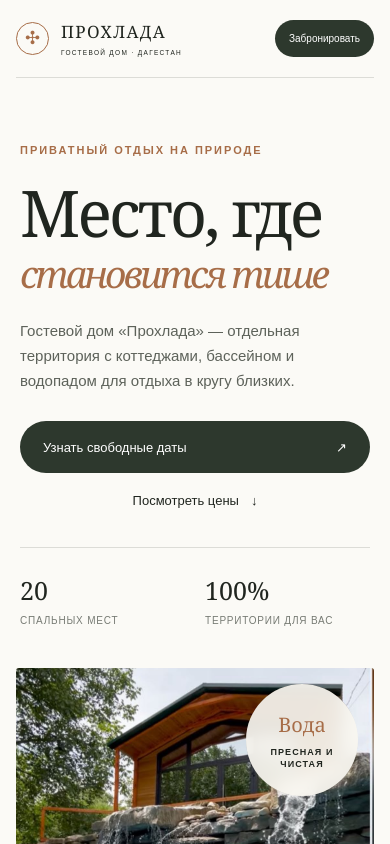
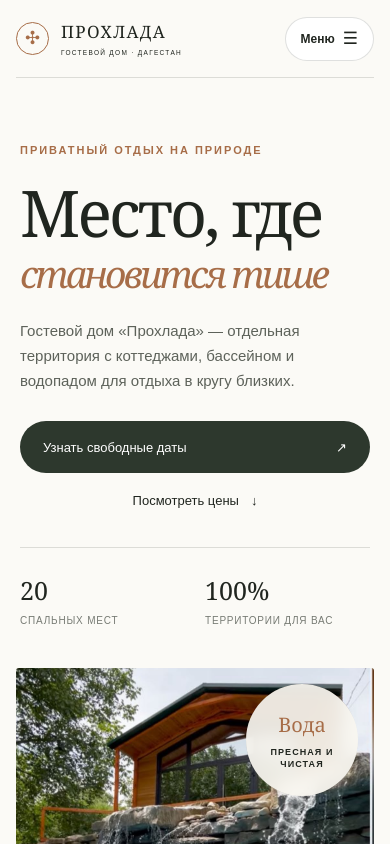
Before and after one commit to razvitie5910-debug/prohlada-dagestan, a Next.js app: page / in a window 390 px wide. Shown: the top 844 px of the page. Built offline with nearby package versions, Linux system fonts and the light colour scheme.

Commit message:
Добавить мобильное меню в шапку

```diff
--- a/app/globals.css
+++ b/app/globals.css
@@ -118,6 +118,75 @@ footer > a:hover {
 .header-cta:hover,
 .button:hover {
   transform: translateY(-2px);
+}
+
+.mobile-menu {
+  display: none;
+  position: relative;
+}
+
+.mobile-menu summary {
+  min-width: 48px;
+  height: 44px;
+  padding: 0 15px;
+  display: flex;
+  align-items: center;
+  justify-content: center;
+  gap: 8px;
+  border: 1px solid var(--line);
+  border-radius: 999px;
+  background: white;
+  cursor: pointer;
+  font-size: 12px;
+  font-weight: 700;
+  list-style: none;
+}
+
+.mobile-menu summary::-webkit-details-marker {
+  display: none;
+}
+
+.mobile-menu summary::after {
+  content: "☰";
+  font-size: 17px;
+  font-weight: 400;
+}
+
+.mobile-menu[open] summary::after {
+  content: "×";
+  font-size: 24px;
+}
+
+.mobile-menu-panel {
+  width: 245px;
+  padding: 10px;
+  position: absolute;
+  z-index: 30;
+  top: 56px;
+  right: 0;
+  display: grid;
+  gap: 4px;
+  border: 1px solid var(--line);
+  border-radius: 18px;
+  background: rgba(251, 250, 246, 0.99);
+  box-shadow: 0 22px 55px rgba(32, 37, 31, 0.18);
+}
+
+.mobile-menu-panel a {
+  padding: 14px 15px;
+  border-radius: 12px;
+  font-size: 14px;
+}
+
+.mobile-menu-panel a:hover {
+  background: var(--cream);
+}
+
+.mobile-menu-panel .mobile-booking {
+  margin-top: 4px;
+  background: var(--green);
+  color: white;
+  font-weight: 700;
 }
 
 .hero {
@@ -695,6 +764,10 @@ footer > a {
     display: none;
   }
 
+  .mobile-menu {
+    display: block;
+  }
+
   .hero {
     min-height: auto;
     grid-template-columns: 1fr 1fr;
@@ -760,8 +833,7 @@ footer > a {
   }
 
   .header-cta {
-    padding: 11px 14px;
-    font-size: 10px;
+    display: none;
   }
 
   .hero {
--- a/app/page.tsx
+++ b/app/page.tsx
@@ -74,6 +74,18 @@ export default function Home() {
           <a href="#prices">Цены</a>
           <a href="#contacts">Контакты</a>
         </nav>
+
+        <details className="mobile-menu">
+          <summary aria-label="Открыть меню">Меню</summary>
+          <div className="mobile-menu-panel">
+            <a href="#about">О месте</a>
+            <a href="#amenities">Удобства</a>
+            <a href="#calendar">Свободные даты</a>
+            <a href="#prices">Цены</a>
+            <a href="#contacts">Контакты</a>
+            <a className="mobile-booking" href="#calendar">Забронировать</a>
+          </div>
+        </details>
 
         <a className="header-cta" href={phoneUrl}>
           Забронировать
--- a/outputs/prohlada-preview.html
+++ b/outputs/prohlada-preview.html
@@ -10,6 +10,7 @@
     a{color:inherit;text-decoration:none}.serif,h1,h2,h3{font-family:Georgia,"Times New Roman",serif;font-weight:400}.wrap{width:min(1320px,calc(100% - 64px));margin:auto}
     header{height:92px;display:flex;align-items:center;justify-content:space-between;border-bottom:1px solid var(--line)}.brand{display:flex;align-items:center;gap:12px}.mark{width:38px;height:38px;display:grid;place-items:center;border:1px solid var(--copper);border-radius:50%;color:var(--copper);font-size:22px}.brand strong,.brand small{display:block}.brand strong{font:400 21px Georgia,serif;letter-spacing:.08em}.brand small{margin-top:3px;font-size:8px;letter-spacing:.2em}
     nav{display:flex;gap:34px;font-size:13px}.pill{padding:14px 22px;border-radius:999px;background:var(--green);color:#fff;font-size:12px}.hero{width:min(1440px,calc(100% - 64px));min-height:690px;margin:30px auto 0;display:grid;grid-template-columns:.83fr 1.17fr;gap:30px}.hero-copy{padding:70px 5vw 30px 2vw;display:flex;flex-direction:column;align-items:flex-start}.eyebrow{margin:0 0 24px;color:var(--copper);font-size:11px;font-weight:700;letter-spacing:.18em;text-transform:uppercase}
+    .mobile-menu{display:none;position:relative}.mobile-menu summary{min-width:48px;height:44px;padding:0 15px;display:flex;align-items:center;justify-content:center;gap:8px;border:1px solid rgba(45,56,45,.16);border-radius:999px;background:#fff;cursor:pointer;font-size:12px;font-weight:700;list-style:none}.mobile-menu summary::-webkit-details-marker{display:none}.mobile-menu summary:after{content:"☰";font-size:17px;font-weight:400}.mobile-menu[open] summary:after{content:"×";font-size:24px}.mobile-menu-panel{width:245px;padding:10px;position:absolute;z-index:30;top:56px;right:0;display:grid;gap:4px;border:1px solid rgba(45,56,45,.12);border-radius:18px;background:rgba(251,250,246,.99);box-shadow:0 22px 55px rgba(32,37,31,.18)}.mobile-menu-panel a{padding:14px 15px;border-radius:12px;font-size:14px}.mobile-menu-panel a:hover{background:#f0ece3}.mobile-menu-panel .mobile-booking{margin-top:4px;background:var(--green);color:#fff;font-weight:700}
     h1{margin:0;max-width:650px;font-size:clamp(62px,6.2vw,108px);line-height:.91;letter-spacing:-.055em}h1 em{display:block;margin-top:16px;color:var(--copper);font-size:.58em;font-weight:400}.lead{max-width:530px;margin:38px 0 0;color:#5d625a;font-size:17px;line-height:1.65}.actions{margin-top:38px;display:flex;align-items:center;gap:28px}.button{min-height:52px;padding:0 23px;display:inline-flex;align-items:center;justify-content:center;gap:26px;border-radius:999px;font-size:13px;background:var(--green);color:#fff}
     .facts{width:100%;margin-top:auto;padding-top:40px;display:grid;grid-template-columns:repeat(3,1fr);gap:20px;border-top:1px solid var(--line)}.facts strong,.facts span{display:block}.facts strong{font:400 25px Georgia,serif}.facts span{margin-top:4px;color:#777b74;font-size:10px;letter-spacing:.08em;text-transform:uppercase}.hero-photo{position:relative;min-height:650px;overflow:hidden;border-radius:4px 4px 4px 110px;background:#ddd}.hero-photo img{width:100%;height:100%;object-fit:cover}.hero-photo:after{content:"";position:absolute;inset:0;background:linear-gradient(180deg,transparent 55%,rgba(9,14,10,.45))}.caption{position:absolute;z-index:2;bottom:30px;left:38px;color:#fff}.caption span,.caption strong{display:block}.caption span{font-size:10px;letter-spacing:.14em;text-transform:uppercase}.caption strong{font:400 30px Georgia,serif}
     section{padding:120px 0}.intro-grid,.heading{display:grid;grid-template-columns:1.12fr .88fr;gap:10vw}.intro h2,.heading h2,.feature h2,.booking h2{margin:0;font-size:clamp(44px,5vw,76px);line-height:1.02;letter-spacing:-.045em}.copy{align-self:end;color:#656a62;line-height:1.75}.values{margin-top:80px;padding-top:36px;display:grid;grid-template-columns:repeat(4,1fr);gap:36px;border-top:1px solid var(--line)}.values b{display:block;margin:18px 0 10px;font:400 21px Georgia,serif}.values i{color:var(--copper);font:normal 30px Georgia,serif}.values p{margin:0;color:#747970;font-size:12px;line-height:1.55}
@@ -26,7 +27,8 @@
     .cards{gap:16px;border:0}.card{min-height:260px;padding:30px;border:0;border-radius:22px;position:relative;overflow:hidden;background:linear-gradient(145deg,#fffdf8,#f2eee5);box-shadow:0 18px 42px rgba(45,56,45,.08);transition:transform .25s ease,box-shadow .25s ease}.card:after{content:"";width:150px;height:150px;position:absolute;right:-55px;top:-65px;border-radius:50%;background:rgba(167,109,72,.09)}.card:nth-child(2),.card:nth-child(5){background:linear-gradient(145deg,#eaf2e9,#dbe7da)}.card:nth-child(3),.card:nth-child(4){background:linear-gradient(145deg,#f6ece1,#ead8c6)}.card:nth-child(6){background:linear-gradient(145deg,#39483a,#263228);color:#fff}.card:hover{transform:translateY(-5px);box-shadow:0 26px 54px rgba(45,56,45,.13)}.card>span{width:42px;height:42px;display:grid;place-items:center;border-radius:50%;background:rgba(255,255,255,.68);color:var(--copper);font-weight:700}.card h3{font-size:29px;font-weight:700}.card p{max-width:290px;font-size:14px}.card:nth-child(6) p{color:rgba(255,255,255,.72)}
     .prices{gap:18px}.price,.capacity{min-height:450px;padding:38px;border:0;border-radius:24px;position:relative;overflow:hidden;box-shadow:0 20px 48px rgba(45,56,45,.10)}.price{background:linear-gradient(145deg,#fffdf9,#f3eee5)}.price:nth-child(2){background:linear-gradient(145deg,#f5ecdf,#e9dccb)}.price:before,.capacity:before{content:"";height:6px;position:absolute;inset:0 0 auto;background:var(--copper)}.price h3,.capacity h3{font-weight:700}.note{color:#4f584f;font-size:13px;font-weight:700}.price>.rule+p{font-size:15px;font-weight:700;line-height:1.5}.price a{margin-top:auto;padding:17px 18px;border-radius:14px;background:var(--green);color:#fff;font-weight:700}.capacity{background:radial-gradient(circle at 90% 8%,rgba(214,170,131,.22),transparent 32%),linear-gradient(145deg,#39483a,#263228)}.capacity strong{font-weight:700}.capacity p{font-size:14px}
     .feature{width:min(1320px,calc(100% - 64px));min-height:640px;margin:0 auto 120px;grid-template-columns:1fr 1fr;border-radius:28px;overflow:hidden;box-shadow:0 28px 70px rgba(45,56,45,.16)}.feature-photo{min-height:640px;background:#202a22 url("../public/prohlada-cottage.png") center/contain no-repeat}.feature-copy{padding:70px 64px;align-self:center}.feature h2{max-width:520px;font-size:clamp(48px,4vw,66px);line-height:1.02}.feature-copy>p:not(.eyebrow){max-width:520px}.feature ul{max-width:520px}
-    @media(max-width:800px){.wrap,.hero,.booking{width:calc(100% - 32px)}header{height:78px}header.wrap{width:100%;padding:0 16px}nav{display:none}.pill{padding:11px 14px}.hero{display:flex;flex-direction:column;padding:12px;border-radius:0 0 26px 26px}.hero-copy{padding:42px 10px 10px}h1{font-size:clamp(52px,15.5vw,76px)}.hero h1 em{font-size:.68em}.actions{width:100%;flex-direction:column;align-items:stretch}.button{width:100%;justify-content:space-between}.facts{margin-top:35px;grid-template-columns:1fr;gap:8px}.facts>div{min-height:72px;flex-direction:row;align-items:center;justify-content:space-between}.facts span{max-width:135px;margin:0;text-align:right}.hero-photo{min-height:510px;border-radius:20px 20px 20px 52px}.intro-grid,.heading,.feature,.booking{grid-template-columns:1fr}.values{grid-template-columns:1fr;gap:14px}.values>div{min-height:190px}.cards{grid-template-columns:1fr}.feature{display:flex;flex-direction:column}.feature-photo{min-height:470px;background:linear-gradient(180deg,transparent 72%,var(--green)),url("../public/prohlada-cottage.png") 54% 72%/auto 112% no-repeat}.feature-copy{padding:50px 24px 75px}.prices{grid-template-columns:1fr}.price,.capacity{min-height:410px}.booking{padding:55px 24px;gap:40px}footer{min-height:200px;flex-direction:column;align-items:flex-start;justify-content:center}}
+    @media(max-width:1080px){header>nav{display:none}.mobile-menu{display:block}}
+    @media(max-width:800px){.wrap,.hero,.booking{width:calc(100% - 32px)}header{height:78px}header.wrap{width:100%;padding:0 16px}.pill{display:none}.hero{display:flex;flex-direction:column;padding:12px;border-radius:0 0 26px 26px}.hero-copy{padding:42px 10px 10px}h1{font-size:clamp(52px,15.5vw,76px)}.hero h1 em{font-size:.68em}.actions{width:100%;flex-direction:column;align-items:stretch}.button{width:100%;justify-content:space-between}.facts{margin-top:35px;grid-template-columns:1fr;gap:8px}.facts>div{min-height:72px;flex-direction:row;align-items:center;justify-content:space-between}.facts span{max-width:135px;margin:0;text-align:right}.hero-photo{min-height:510px;border-radius:20px 20px 20px 52px}.intro-grid,.heading,.feature,.booking{grid-template-columns:1fr}.values{grid-template-columns:1fr;gap:14px}.values>div{min-height:190px}.cards{grid-template-columns:1fr}.feature{display:flex;flex-direction:column}.feature-photo{min-height:470px;background:linear-gradient(180deg,transparent 72%,var(--green)),url("../public/prohlada-cottage.png") 54% 72%/auto 112% no-repeat}.feature-copy{padding:50px 24px 75px}.prices{grid-template-columns:1fr}.price,.capacity{min-height:410px}.booking{padding:55px 24px;gap:40px}footer{min-height:200px;flex-direction:column;align-items:flex-start;justify-content:center}}
     @media(max-width:800px){.booking{width:100%;padding:66px 20px 28px}.booking-grid{grid-template-columns:1fr;gap:50px}.booking h2{font-size:clamp(44px,13vw,62px)}.booking-note{min-height:0}.footer-bottom{margin-top:58px;grid-template-columns:1fr;justify-items:start}.footer-bottom .brand,.footer-bottom>a:last-child{justify-self:start}.footer-bottom p{line-height:1.6}}
     @media(max-width:800px){.feature{width:calc(100% - 32px);margin:0 auto 72px;border-radius:22px}.feature-photo{width:100%;min-height:0;aspect-ratio:1;background:#202a22 url("../public/prohlada-cottage.png") center/contain no-repeat}.feature-copy{padding:50px 24px 62px}.feature h2{font-size:clamp(42px,12vw,58px)}}
   </style>
@@ -35,6 +37,12 @@
   <header class="wrap">
     <a class="brand" href="#top"><span class="mark">✣</span><span><strong>ПРОХЛАДА</strong><small>ГОСТЕВОЙ ДОМ · ДАГЕСТАН</small></span></a>
     <nav><a href="#about">О месте</a><a href="#amenities">Удобства</a><a href="#prices">Цены</a><a href="#contacts">Контакты</a></nav>
+    <details class="mobile-menu">
+      <summary aria-label="Открыть меню">Меню</summary>
+      <div class="mobile-menu-panel">
+        <a href="#about">О месте</a><a href="#amenities">Удобства</a><a href="#calendar">Свободные даты</a><a href="#prices">Цены</a><a href="#contacts">Контакты</a><a class="mobile-booking" href="#calendar">Забронировать</a>
+      </div>
+    </details>
     <a class="pill" href="#calendar">Забронировать</a>
   </header>
 
```
